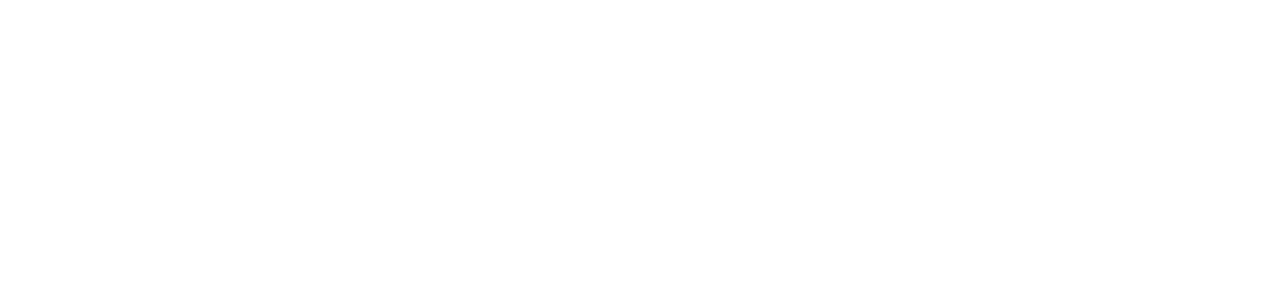
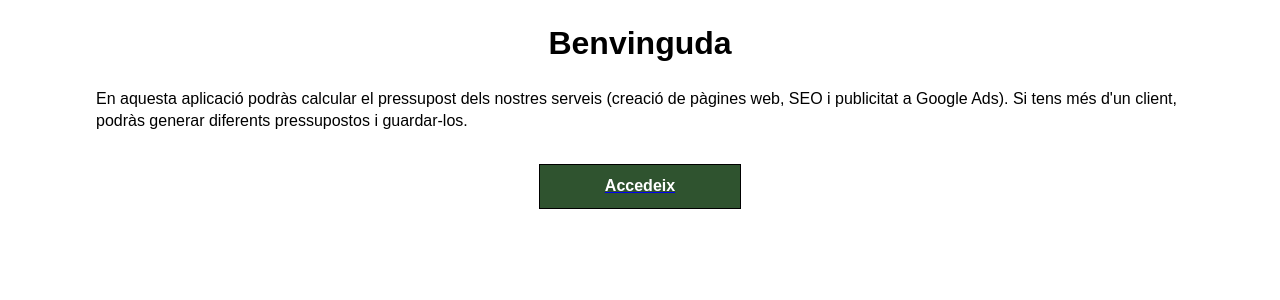
Before and after one commit to jordisz/S7, a Vue app: page /benvinguda in a window 1280 px wide. Before the commit this address had no page. Shown: the top 300 px of the page. Built offline with nearby package versions, Linux system fonts and the light colour scheme.

Commit message:
Add welcome page

```diff
--- a/src/router/index.js
+++ b/src/router/index.js
@@ -7,11 +7,11 @@ const routes = [
     name: 'Home',
     component: Home
   },
- // {
- //   path: '/benvinguda',
- //   name: 'Benvinguda',
- //   component: () => import(/* webpackChunkName: "benvinguda" */ '../views/Benvinguda.vue')
- // }
+  {
+    path: '/benvinguda',
+    name: 'Benvinguda',
+    component: () => import(/* webpackChunkName: "benvinguda" */ '../views/Benvinguda.vue')
+  }
 ]
 
 const router = createRouter({
--- a/src/views/Benvinguda.vue
+++ b/src/views/Benvinguda.vue
@@ -1,6 +1,28 @@
 <template>
-  <div class="about">
+  <div class="benvinguda">
     <h1>Benvinguda</h1>
-    <router-link to="/">Home</router-link>
+    <div>
+      <p>En aquesta aplicació podràs calcular el pressupost dels nostres serveis (creació de pàgines web, SEO i publicitat a Google Ads).
+        Si tens més d'un client, podràs generar diferents pressupostos i guardar-los.
+      </p>
+    </div>
+
+    <router-link to="/">
+      <div class="button">Accedeix</div>
+    </router-link>
   </div>
 </template>
+
+<style scoped>
+  .benvinguda {
+    width: 85vw;
+    margin: auto;
+  }
+  h1 {
+    text-align: center;
+  }
+  .button {
+    margin: 2rem auto;
+  }
+
+</style>
--- a/src/views/Home.vue
+++ b/src/views/Home.vue
@@ -1,5 +1,5 @@
 <template>
-  <div>
+  <div class="home">
     <p>Què vols fer?</p>
 
     <div class="checkbox">
@@ -26,6 +26,10 @@
 
     <p>Preu: {{ preu }} €</p>
 
+    <router-link to="/benvinguda">
+      <div class="button">Torna enrera</div>
+    </router-link>
+
   </div>
 </template>
 
@@ -42,8 +46,8 @@ export default {
       web: false,
       seo: false,
       ads: false,
-      pagines: 1,
-      idiomes: 1
+      pagines: 0,
+      idiomes: 0
     }
   },
   computed: {
@@ -84,9 +88,25 @@ export default {
 }
 </script>
 
-<style scoped>
+<style>
+  .home {
+    width: 85vw;
+    margin: 2rem auto;
+  }
   .checkbox {
     margin-bottom: 1em;
+  }
+
+  .button {
+    display: block;
+    width: 200px;
+    text-align: center;
+    background-color: #2f532f;
+    border: 1px solid black;
+    padding: 10px 0;
+    text-decoration: none;
+    color: white;
+    font-weight: bold;
   }
 
   .grow-enter-active {
```
